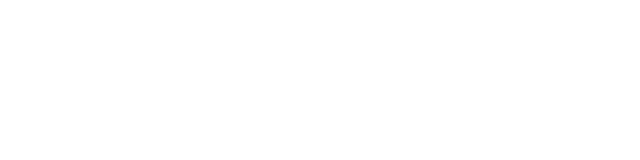
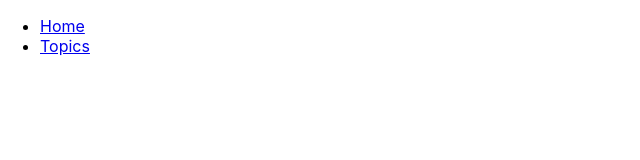
Before and after one commit to kimi0230/react_pwa_practise, a React (Create React App) app: page /menu in a window 1280 px wide. Shown: the top 160 px of the page, without its empty margins (0-640 px from the left). Built offline with nearby package versions, Linux system fonts and the light colour scheme.

Commit message:
demo menu

```diff
--- a/src/App.js
+++ b/src/App.js
@@ -1,9 +1,10 @@
 import React, { Suspense } from 'react';
-import { BrowserRouter, Route, Switch, Redirect } from 'react-router-dom';
-import logo from './logo.svg';
+import { BrowserRouter, Route, Switch, Redirect, useRouteMatch } from 'react-router-dom';
 import './App.css';
 
 const Welcome = React.lazy(() => import('./view/welcome/welcome'));
+const Menu = React.lazy(() => import('./view/menu/menu'));
+
 const App = () => (
   <BrowserRouter>
     {/* fix: [ERROR] A React component suspended while rendering, but no fallback UI was specified.
@@ -15,6 +16,9 @@
       </Route>
       <Route path="/welcome" exact>
         <Welcome />
+      </Route>
+      <Route path="/menu">
+        <Menu />
       </Route>
     </Switch>
     </Suspense>
--- /dev/null
+++ b/src/view/menu/menu.js
@@ -0,0 +1,28 @@
+import React from 'react';
+import { Link, Switch, Route, useRouteMatch } from 'react-router-dom';
+import Welcome from '../welcome/welcome';
+
+export default function RouterTry() {
+    const {path,url} = useRouteMatch();
+    // console.log(url); // menu
+    return (
+        <div>
+            <ul>
+                <li>
+                    <Link to={`${path}/welcome`}>Home</Link>
+                </li>
+                <li>
+                    <Link to={`${path}/item1`}>Topics</Link>
+                </li>
+            </ul>
+            <Switch>
+                <Route path="/menu/welcome" exact>
+                    <Welcome />
+                </Route>
+                <Route path="/menu/item1">
+                    <Welcome />
+                </Route>
+            </Switch>
+        </div>
+    );
+}
--- a/src/view/welcome/welcome.js
+++ b/src/view/welcome/welcome.js
@@ -1,5 +1,4 @@
 import logo from '../../logo.svg';
-// import '../../App.css';
 
 export default function Welcome() {
     return (
```
Also changed, not shown: 1 other file (tests, documents, lock files or other folders).
